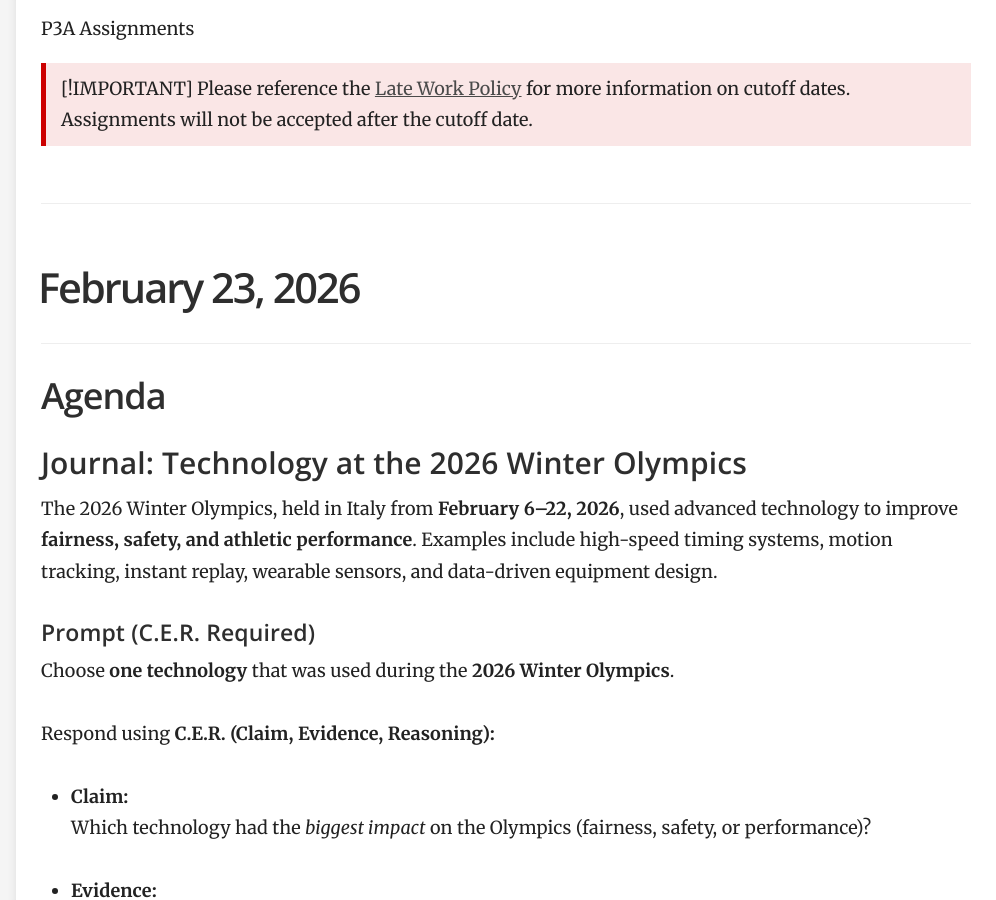
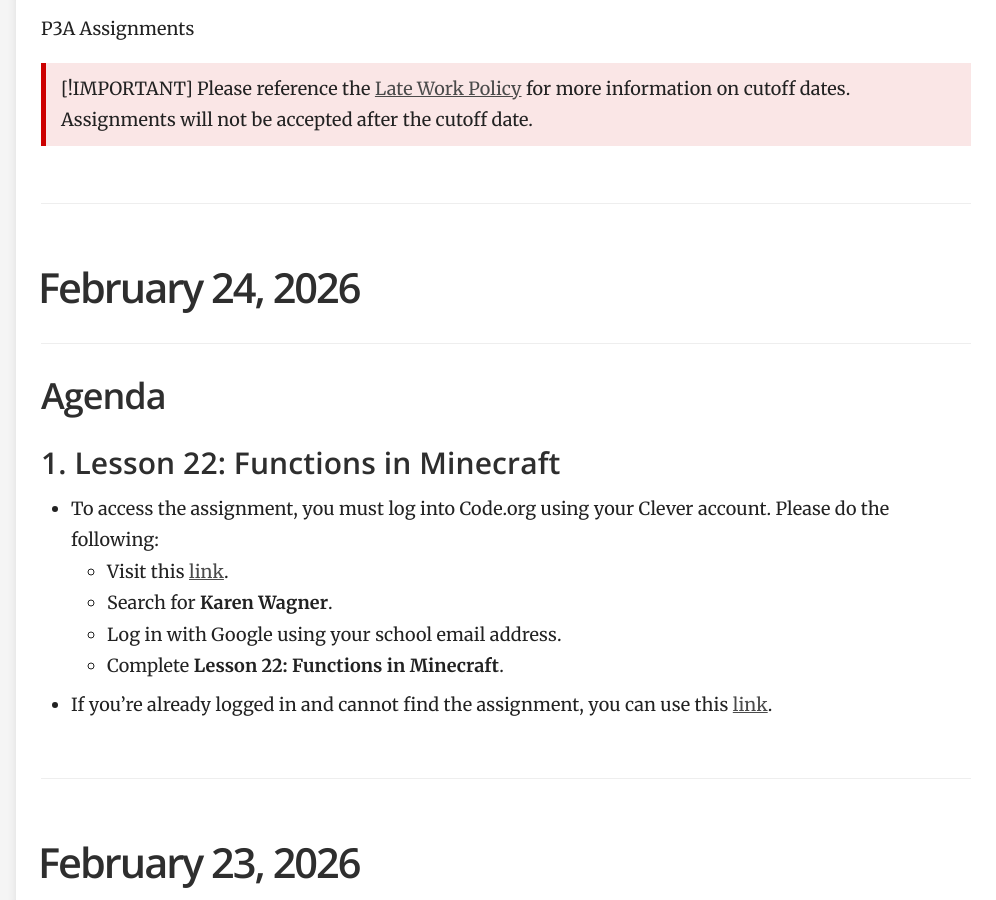
Before and after one commit to mswhitby/classroom, a Jekyll site: the page built from _docs/classes/1st.md, in a window 1280 px wide and 900 px high, scrolled down 878 px. Shown: the whole window, without its empty margins (284-1280 px from the left). Built offline with Jekyll 4.4.1, drawn with Linux system fonts in a browser that asks for light colours.

Commit message:
Updated lessons

```diff
--- a/_docs/classes/1st.md
+++ b/_docs/classes/1st.md
@@ -198,6 +198,21 @@ order: 1
 > Please reference the [Late Work Policy](https://github.com/mswhitby/classroom/blob/main/_docs/resources/late_work.md) for more information on cutoff dates. Assignments will not be accepted after the cutoff date.
 
 ****
+
+# February 24, 2026
+
+## Agenda
+
+### 1. Lesson 22: Functions in Minecraft
+- To access the assignment, you must log into Code.org using your Clever account. Please do the following:
+    - Visit this [link](https://clever.com/oauth/district-picker?client_id=2f27405716644a951b23&redirect_uri=https%3A%2F%2Fstudio.code.org%2Fusers%2Fauth%2Fclever%2Fcallback&response_type=code&state=ede33ff61289cf32708a0f54079cdd23e31d0b0a02b0e0e8).
+    - Search for **Karen Wagner**.
+    - Log in with Google using your school email address.
+    - Complete **Lesson 22: Functions in Minecraft**.
+
+- If you're already logged in and cannot find the assignment, you can use this [link](https://studio.code.org/courses/express-2025/units/1/lessons/22/levels/1).
+
+----
 
 # February 23, 2026
 
```
